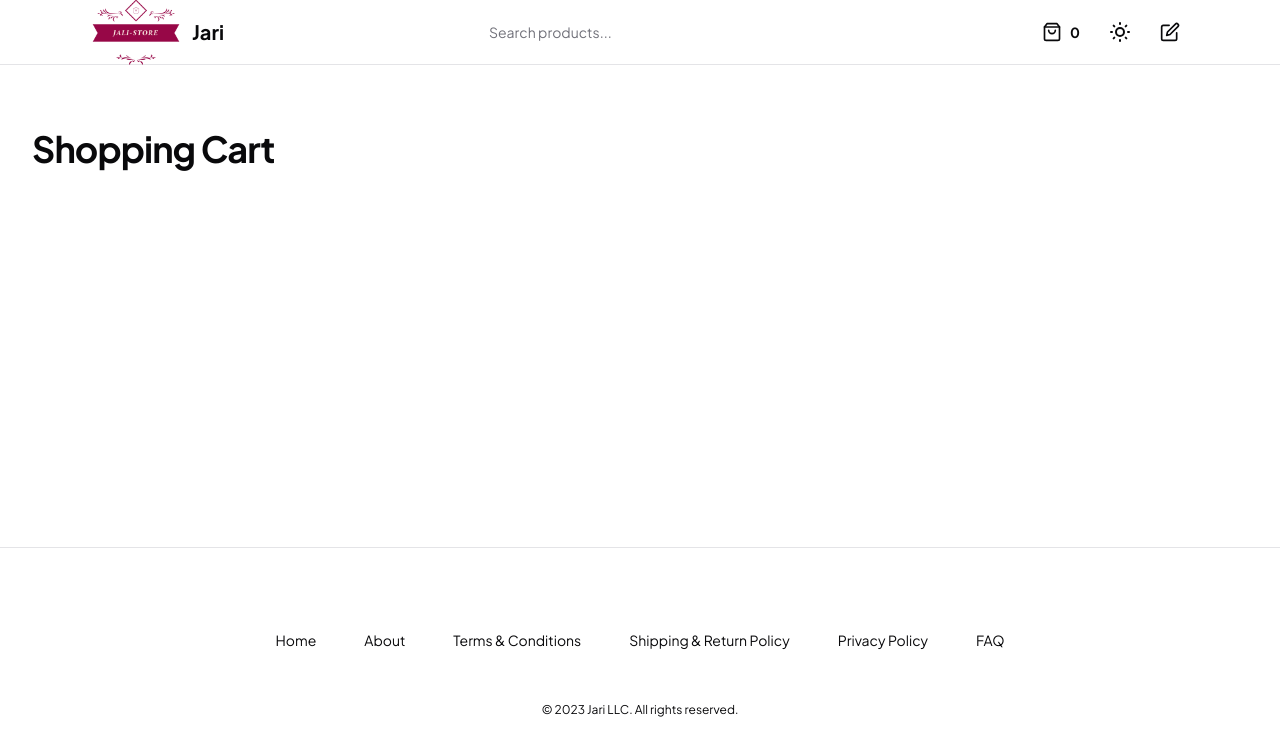
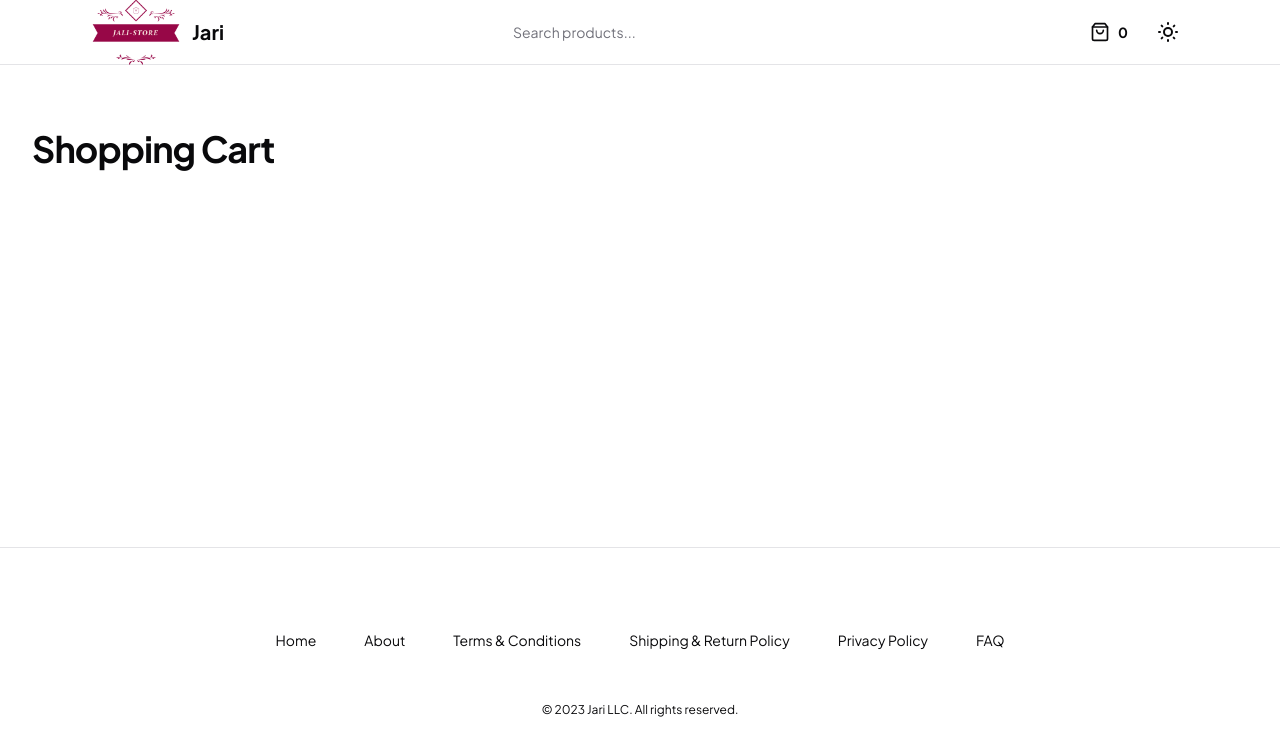
Before and after one commit to mercymwikali/JALI-STore, a Next.js app: page /cart in a window 1280 px wide. Shown: the top 756 px of the page. Built offline with nearby package versions, Linux system fonts and the light colour scheme.

Commit message:
search filter

```diff
--- a/components/site-header.tsx
+++ b/components/site-header.tsx
@@ -52,7 +52,7 @@ export function SiteHeader() {
             </Button>
           </Link>
           <ThemeToggle />
-          {process.env.NODE_ENV === 'development' && (
+          {process.env.NODE_ENV === 'production' && (
             <Link href="./studio">
               <Button size="sm" variant="ghost">
                 <Edit className="h-5 w-5" />
```
